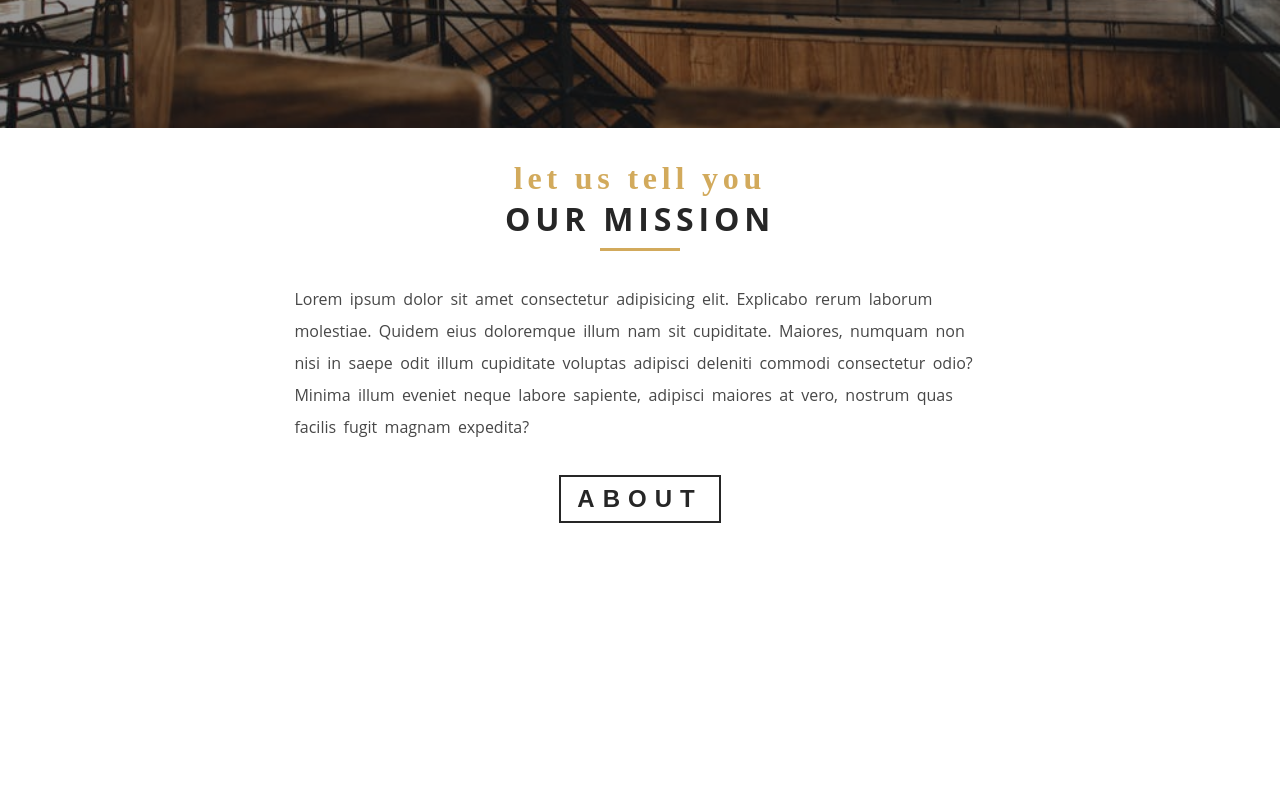
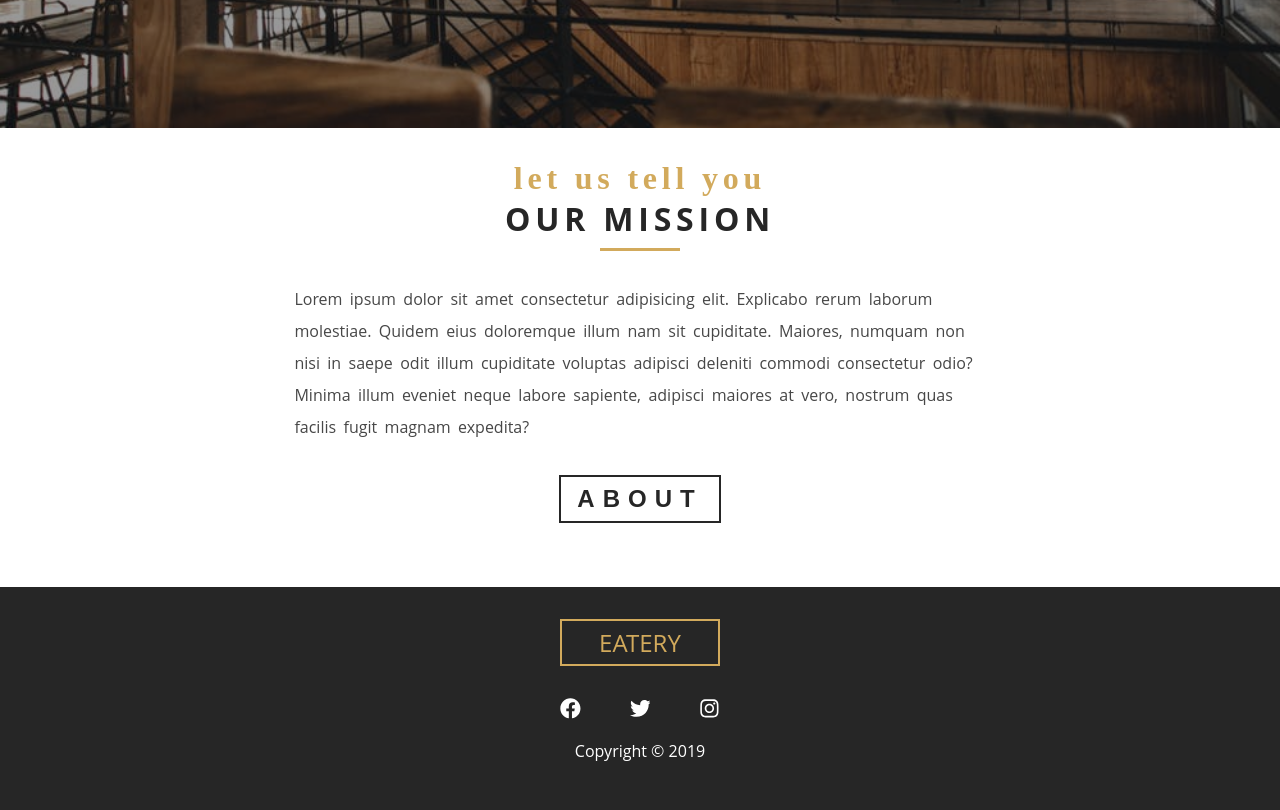
Before and after one commit to ajscholz/gatsby-tutorial-restaurant, a Gatsby site: page / in a window 1280 px wide. Shown: the part 672-1482 px from the top of the page. Before the commit the page ends 1259 px from the top, so only its background shows below. Built offline with nearby package versions, Linux system fonts and the light colour scheme; Gatsby itself is replaced by a stand-in of ours.

Commit message:
footer component complete

```diff
--- /dev/null
+++ b/src/components/globals/footer.js
@@ -0,0 +1,82 @@
+import React, { Component } from "react"
+import styled from "styled-components"
+import { styles } from "../../utils"
+import { FaInstagram, FaTwitter, FaFacebook } from "react-icons/fa"
+
+export default class Footer extends Component {
+  state = {
+    icons: [
+      {
+        id: 1,
+        icon: <FaFacebook className="icon facebook-icon" />,
+        path: "https://www.facebook.com",
+      },
+      {
+        id: 2,
+        icon: <FaTwitter className="icon twitter-icon" />,
+        path: "https://www.twitter.com",
+      },
+      {
+        id: 3,
+        icon: <FaInstagram className="icon instagram-icon" />,
+        path: "https://www.instagram.com",
+      },
+    ],
+  }
+
+  render() {
+    return (
+      <FooterWrapper>
+        <div className="title">Eatery</div>
+        <div className="icons">
+          {this.state.icons.map(item => (
+            <a
+              href={item.path}
+              key={item.id}
+              target="_blank"
+              rel="noopener noreferrer"
+            >
+              {item.icon}
+            </a>
+          ))}
+        </div>
+        <p className="copyright">copyright &copy; {new Date().getFullYear()}</p>
+      </FooterWrapper>
+    )
+  }
+}
+
+const FooterWrapper = styled.footer`
+  padding: 2rem 0;
+  background: ${styles.colors.mainBlack};
+  .icons {
+    width: 10rem;
+    display: flex;
+    justify-content: space-between;
+    margin: 0 auto;
+  }
+  .icon {
+    color: ${styles.colors.mainWhite};
+    font-size: 1.3rem;
+    ${styles.transition({})};
+    &:hover {
+      color: ${styles.colors.mainYellow};
+    }
+  }
+  .copyright {
+    color: ${styles.colors.mainWhite};
+    text-transform: capitalize;
+    text-align: center;
+    margin: 1rem 0;
+  }
+  .title {
+    text-align: center;
+    width: 10rem;
+    color: ${styles.colors.mainYellow};
+    text-transform: uppercase;
+    padding: 0.3rem 1rem;
+    margin: 0 auto 2rem auto;
+    font-size: 1.5rem;
+    ${styles.border({ color: `${styles.colors.mainYellow}` })};
+  }
+`
--- a/src/components/layout.js
+++ b/src/components/layout.js
@@ -1,6 +1,7 @@
 import React from "react"
 import PropTypes from "prop-types"
 import Navbar from "./globals/navbar/Navbar"
+import Footer from "./globals/footer"
 import { createGlobalStyle } from "styled-components"
 
 // import "./layout.css"
@@ -11,6 +12,7 @@
       <GlobalStyle />
       <Navbar />
       {children}
+      <Footer />
     </React.Fragment>
   )
 }
```
